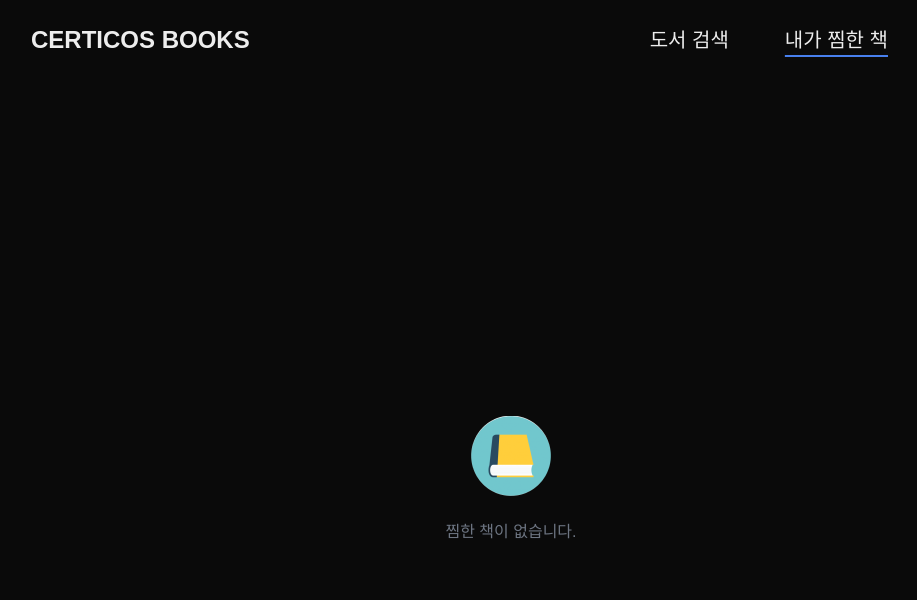
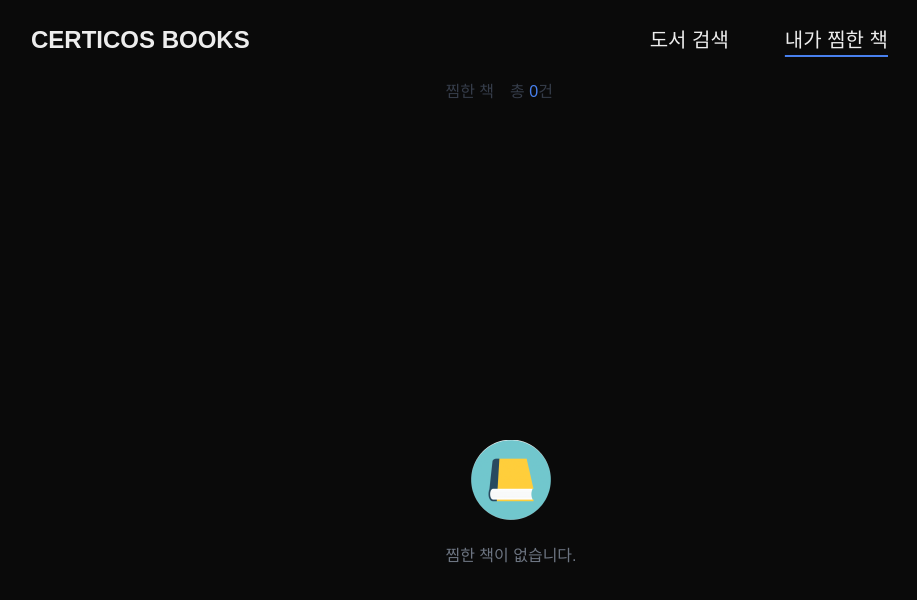
Before and after one commit to GEUNNN/cdri-books-geunhwalee, a Next.js app: page /wishlist in a window 1280 px wide. Shown: the top 600 px of the page, without its empty margins (129-1046 px from the left). Built offline with nearby package versions, Linux system fonts and the light colour scheme.

Commit message:
feat: 찜한 책 페이지 내 리스트 추가

```diff
--- a/src/api/book/query.ts
+++ b/src/api/book/query.ts
@@ -30,7 +30,7 @@ export const useQuerySearchBooks = ({
     },
   });
 
-export const useQueryGetSearchHistory = () =>
+export const useQuerySearchHistory = () =>
   useQuery({
     queryKey: ["searchHistory"],
     queryFn: () => getSearchHistory(),
--- a/src/app/page.tsx
+++ b/src/app/page.tsx
@@ -3,7 +3,7 @@ import { useHome } from "@/hooks/home/useHome";
 import BookList from "./components/BookList";
 import SearchTab from "./components/Searchbox";
 import NoData from "./components/NoData";
-import SearchCountText from "./components/SearchCountText";
+import CountText from "@/components/CountText";
 
 const Home = () => {
   const { bookData, isLoading } = useHome();
@@ -15,7 +15,7 @@ const Home = () => {
     <section className="w-[960px] mx-auto">
       <div className="flex flex-col gap-4 mb-9">
         <SearchTab />
-        <SearchCountText totalCount={totalCount} />
+        <CountText type="search" totalCount={totalCount} />
       </div>
       {books && books.length > 0 ? (
         <BookList books={books} />
--- a/src/app/wishlist/page.tsx
+++ b/src/app/wishlist/page.tsx
@@ -1,11 +1,24 @@
+"use client";
+import CountText from "@/components/CountText";
 import NoData from "../components/NoData";
+import { useWishList } from "@/hooks/wishlist/useWishList";
+import BookList from "../components/BookList";
 
-const Wishlist = () => {
+const WishList = () => {
+  const { wishList, isLoading } = useWishList();
+
+  if (isLoading) return <div>Loading...</div>;
+
   return (
     <div>
-      <NoData type="wishlist" />
+      <CountText type="wishlist" totalCount={0} />
+      {wishList && wishList.length > 0 ? (
+        <BookList books={wishList} />
+      ) : (
+        <NoData type="wishlist" />
+      )}
     </div>
   );
 };
 
-export default Wishlist;
+export default WishList;
--- a/src/app/components/SearchCountText.tsx
+++ b/src/components/CountText.tsx
@@ -1,13 +1,15 @@
 export interface SearchCountTextProps {
+  type: "search" | "wishlist";
   totalCount: number;
 }
 
-const SearchCountText = ({ totalCount }: SearchCountTextProps) => {
+const CountText = ({ type, totalCount }: SearchCountTextProps) => {
+  const text = type === "search" ? "도서 검색 결과" : "찜한 책";
   return (
     <div className="flex flex-row items-center gap-4">
-      <p className="text-base font-medium text-[#353C49]">도서 검색 결과</p>
+      <p className="text-base font-medium text-[#353C49]">{text}</p>
       <p className="text-base font-medium text-[#353C49]">
-        총
+        총{" "}
         <span className="text-[#4880EE] font-medium">
           {totalCount.toLocaleString()}
         </span>
@@ -17,4 +19,4 @@ const SearchCountText = ({ totalCount }: SearchCountTextProps) => {
   );
 };
 
-export default SearchCountText;
+export default CountText;
--- /dev/null
+++ b/src/hooks/wishlist/useWishList.ts
@@ -0,0 +1,9 @@
+import { useQueryWishList } from "@/api/wishlist/query";
+
+export const useWishList = () => {
+  const { data: wishList, isLoading } = useQueryWishList();
+  return {
+    wishList,
+    isLoading,
+  };
+};
```
